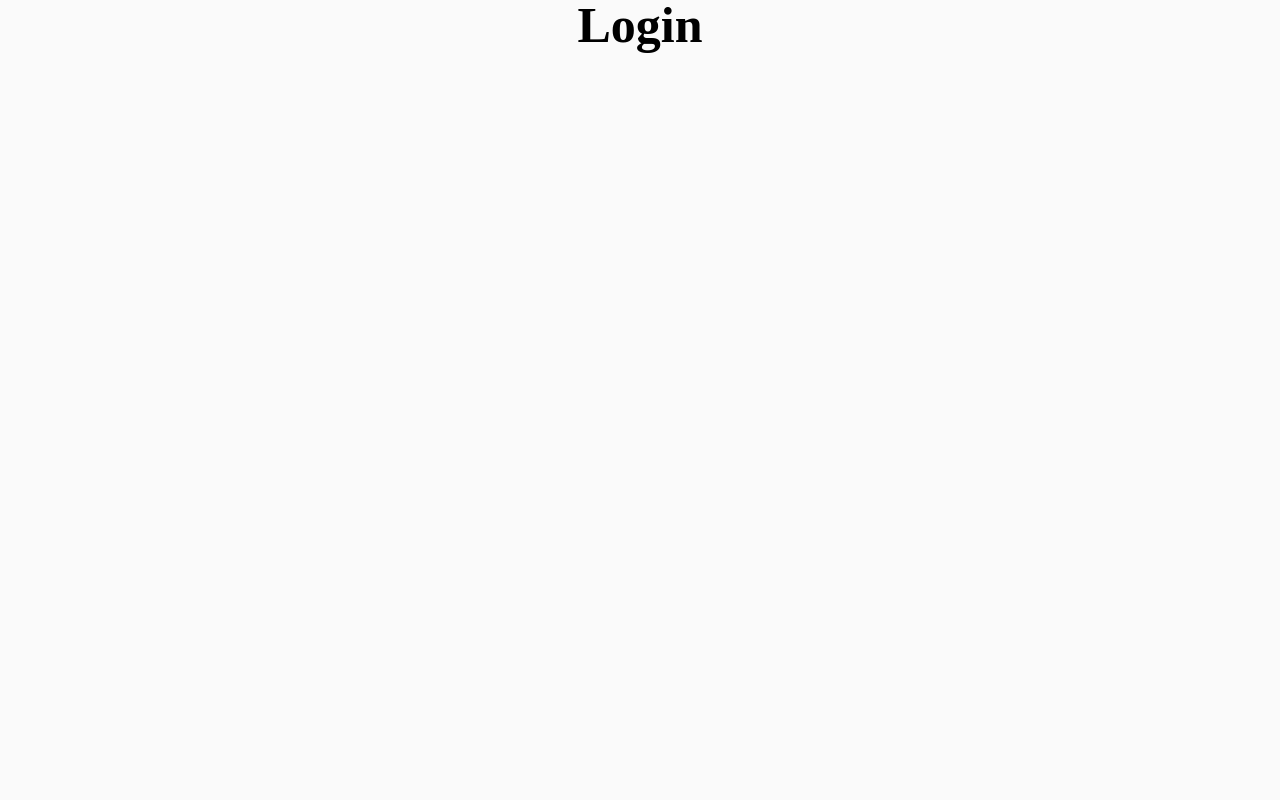
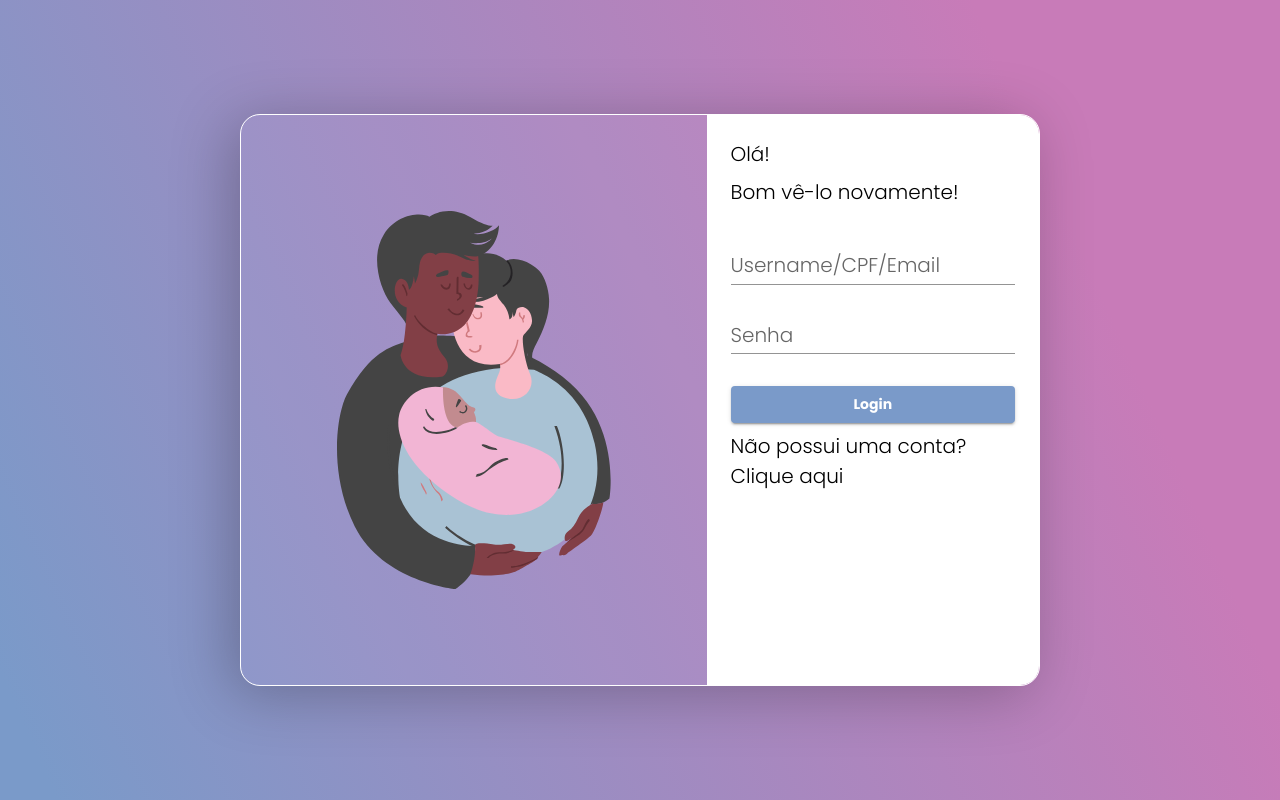
Before and after one commit to danielmsatiro/babyshower-front, a React (Create React App) app: page /login in a window 1280 px wide. Built offline with nearby package versions, Linux system fonts and the light colour scheme.

Commit message:
style[login]: add style base

```diff
--- /dev/null
+++ b/src/Components/FormLogin/index.tsx
@@ -0,0 +1,65 @@
+import { yupResolver } from "@hookform/resolvers/yup";
+import {
+  Button,
+  FormHelperText,
+  Stack,
+  TextField,
+  Typography,
+} from "@mui/material";
+import { useForm } from "react-hook-form";
+import { IUser } from "../../interfaces/user";
+import { loginUserSchema } from "../../schemas/user/loginUser";
+import { StyledInput, StyledLabel, StyledStack } from "./style";
+
+interface ILogin extends IUser {
+  usernameCPFEmail: string;
+}
+
+export const FormLogin = () => {
+  const {
+    formState: { errors },
+    register,
+    handleSubmit,
+  } = useForm<Partial<ILogin>>({ resolver: yupResolver(loginUserSchema) });
+
+  const handleLogin = (data: Partial<ILogin>) => {
+    console.log("passei aqui");
+    console.log(data);
+  };
+
+  return (
+    <Stack component="form" onSubmit={handleSubmit(handleLogin)} spacing={3}>
+      <Stack>
+        <Typography>Olá!</Typography>
+        <Typography>Bom vê-lo novamente!</Typography>
+      </Stack>
+      <Stack spacing={1}>
+        <Stack>
+          <TextField
+            label="Username/CPF/Email"
+            {...register("usernameCPFEmail")}
+            error={!!errors.usernameCPFEmail}
+            variant="standard"
+          />
+          <FormHelperText>{}</FormHelperText>
+        </Stack>
+        <Stack>
+          <TextField
+            label="Senha"
+            {...register("password")}
+            error={!!errors.password}
+            type="password"
+            variant="standard"
+          />
+          <FormHelperText>{errors.password?.message}</FormHelperText>
+        </Stack>
+      </Stack>
+      <Stack spacing={1}>
+        <Button color="primary" variant="contained" type="submit" fullWidth>
+          Login
+        </Button>
+        <Typography>Não possui uma conta? Clique aqui</Typography>
+      </Stack>
+    </Stack>
+  );
+};
--- /dev/null
+++ b/src/Components/FormLogin/style.ts
@@ -0,0 +1,32 @@
+import { Input, Stack, styled } from "@mui/material";
+
+const StyledInput = styled(Input)(({ theme, readOnly }) => ({
+  background: "#fff",
+  borderRadius: "10px",
+  border: "none",
+  fontFamily: `${theme.typography.body2.fontFamily}`,
+  fontWeight: "700",
+  color: `${readOnly ? theme.palette.grey[300] : theme.palette.grey[500]}`,
+  "& .MuiInput-input": {
+    width: "100%",
+    fontSize: "24px",
+    padding: theme.spacing(1, 1, 1, 0),
+    paddingLeft: `calc(1em + ${theme.spacing(4)})`,
+    "&::placeholder": {
+      color: `black`,
+    },
+  },
+}));
+
+const StyledLabel = styled("label")(({ theme }) => ({
+  color: `${theme.palette.grey[500]}`,
+  fontFamily: `${theme.typography.body2.fontFamily}`,
+  fontWeight: "700",
+  fontSize: "24px",
+}));
+
+const StyledStack = styled(Stack)(({ theme }) => ({
+  height: "90px",
+}));
+
+export { StyledInput, StyledLabel, StyledStack };
--- a/src/Components/Header/index.tsx
+++ b/src/Components/Header/index.tsx
@@ -18,7 +18,7 @@ import { theme } from "../../Styles/theme";
 import { useHistory } from "react-router-dom";
 
 export const Header = () => {
-  const userAuth = true; //Aqui verifica se está logado
+  const userAuth = false; //Aqui verifica se está logado
 
   const history = useHistory();
 
--- a/src/Pages/Login/index.tsx
+++ b/src/Pages/Login/index.tsx
@@ -1,30 +1,62 @@
-// import * as yup from 'yup'
-// import { yupResolver } from '@hookform/resolvers/yup'
-// import { useForm } from 'react-hook-form'
-
-// interface SignInCredentials {
-// email: string
-// password: string
-// }
+import { Box, Grid, Hidden } from "@mui/material";
+import { theme } from "../../Styles/theme";
+import Image from "../../Assets/image-login.svg";
+import { FormLogin } from "../../Components/FormLogin";
 
 const Login = () => {
-
-// const formSchema = yup.object().shape({
-//     email: yup.string().required('E-mail obrigatório').email('E-mail inválido'),
-//     password: yup.string().required('Senha obrigatória'),
-// })
-
-// const {
-//     register,
-//     handleSubmit,
-//     formState: { errors },
-// } = useForm<SignInCredentials>({
-//     resolver: yupResolver(formSchema),
-// })
-
-// const onSubmitFunction = (data: SignInCredentials) => data
-
-return <h1>Login</h1>
-
-}
-export default Login
+  return (
+    <Box
+      sx={{
+        background: `linear-gradient(66.14deg,${theme.palette.primary.main} 3.42%, ${theme.palette.secondary.main} 81.17%)`,
+        minHeight: "100vh",
+        minWidth: "370px",
+        display: "flex",
+        justifyContent: "center",
+        alignItems: "center",
+      }}
+    >
+      <Grid
+        container
+        direction={"row"}
+        maxWidth={["400px", "600px", "800px"]}
+        m={[2, 4, 6, 10, 12]}
+        sx={{
+          border: "1px #fff solid",
+          borderRadius: "20px",
+          boxShadow: "-9px 8px 60px rgba(0, 0, 0, 0.25)",
+          background: "rgba(216, 191, 240, 0.08)",
+          overflow: "hidden",
+        }}
+      >
+        <Grid
+          item
+          sm={7}
+          container
+          justifyContent={"center"}
+          p={[2, 4, 12]}
+          sx={{
+            boxSizing: "border-box",
+            display: { xs: "none", md: "flex" },
+          }}
+        >
+          <img width="100%" height="auto" src={Image} alt="" />
+        </Grid>
+        <Grid
+          item
+          md={5}
+          container
+          justifyContent={"center"}
+          p={3}
+          sx={{
+            width: "100%",
+            heigth: "100%",
+            background: "#fff",
+          }}
+        >
+          <FormLogin />
+        </Grid>
+      </Grid>
+    </Box>
+  );
+};
+export { Login };
--- a/src/Routes/index.tsx
+++ b/src/Routes/index.tsx
@@ -1,6 +1,6 @@
 import { Switch } from "react-router-dom";
 import Home from "../Pages/Home";
-import Login from "../Pages/Login";
+import { Login } from "../Pages/Login";
 import { Profile } from "../Pages/Profile";
 import { Route } from "./Route";
 
--- /dev/null
+++ b/src/schemas/user/loginUser.ts
@@ -0,0 +1,9 @@
+import * as yup from "yup";
+
+export const loginUserSchema = yup.object().shape({
+  usernameCPFEmail: yup
+    .string()
+    .email("Digite um email válido")
+    .required("Campo obrigatório"),
+  password: yup.string().required("Informe uma nova senha"),
+});
```
Also changed, not shown: src/Assets/image-login.svg (added).
